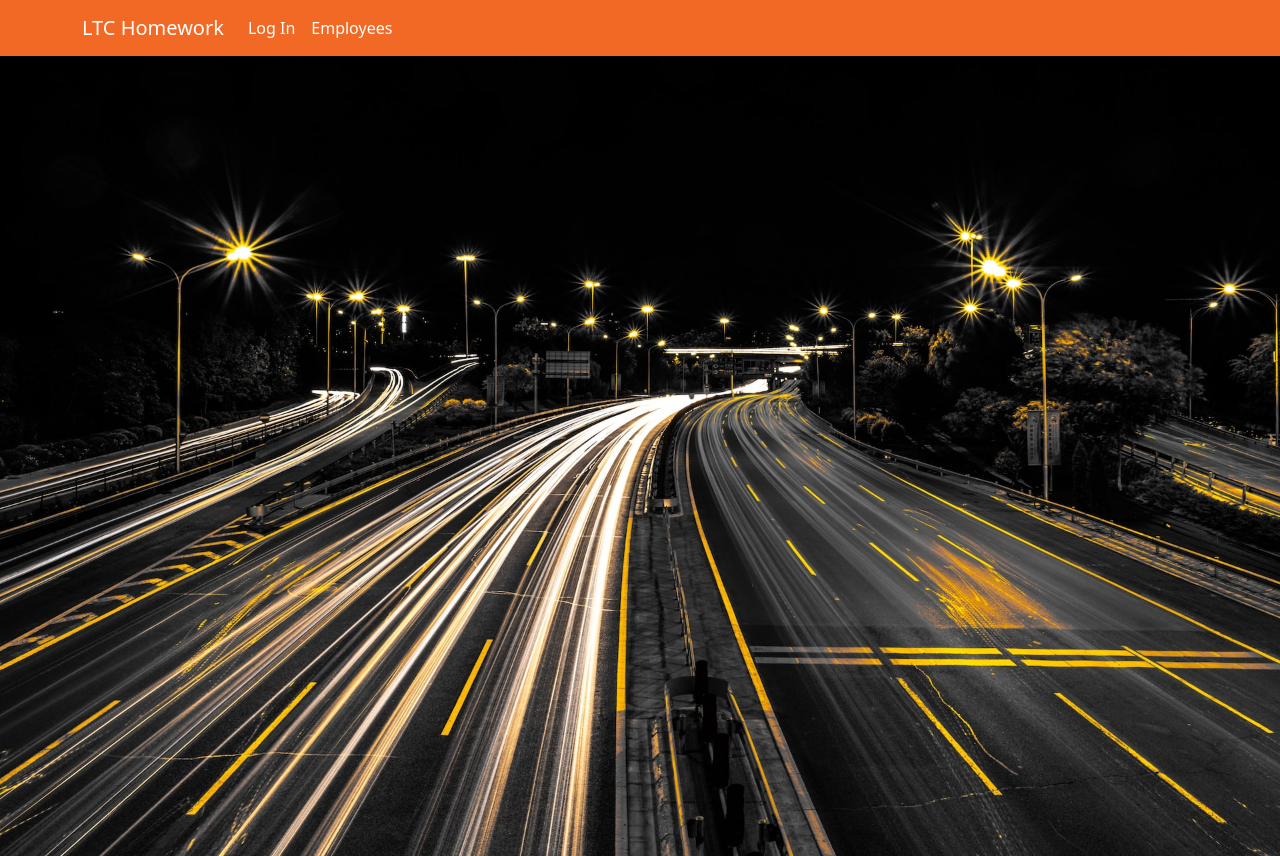
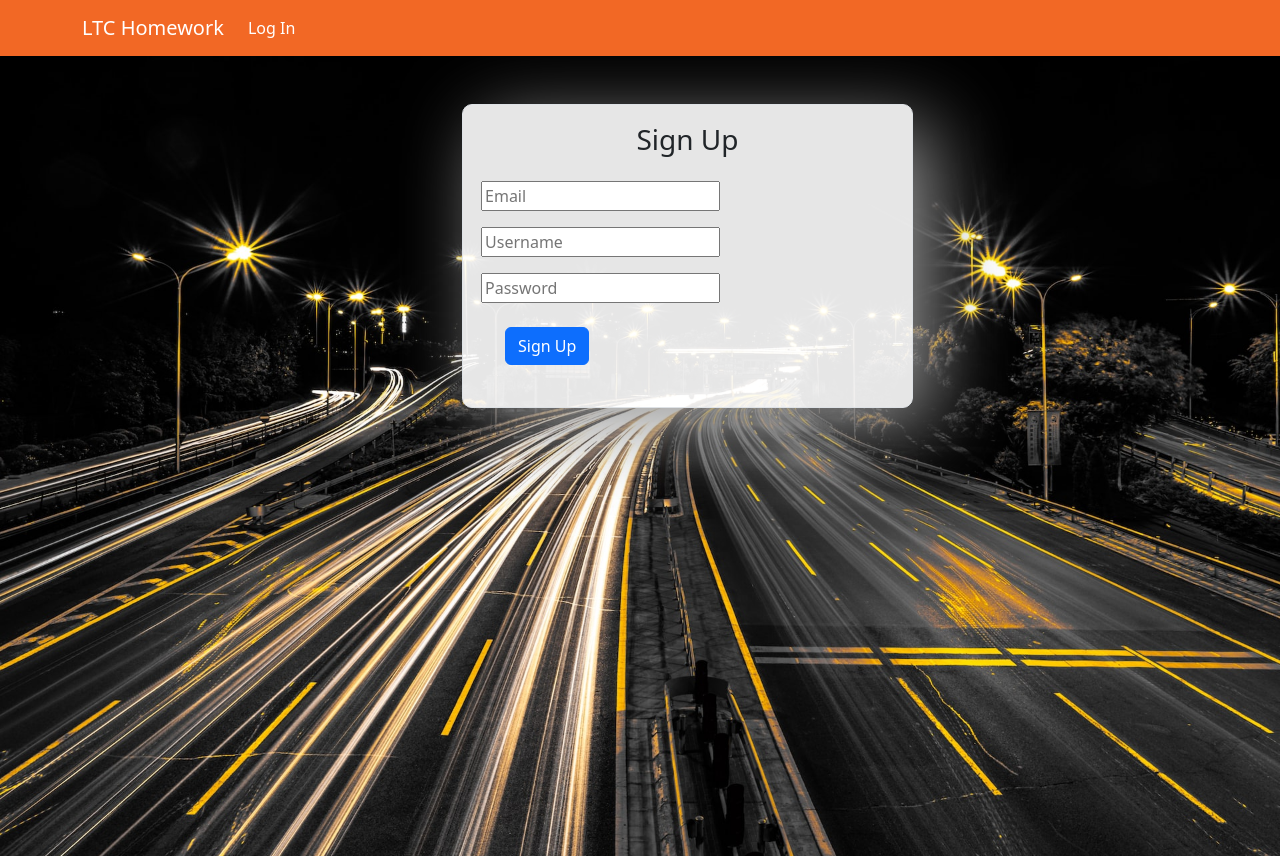
Before and after one commit to julesep3/LTC-Homework, an Angular app: page /signup in a window 1280 px wide. Built offline with nearby package versions, Linux system fonts and the light colour scheme.

Commit message:
add sign up form

```diff
--- a/src/app/app.component.html
+++ b/src/app/app.component.html
@@ -13,9 +13,9 @@
         <!-- <li class="nav-item">
           <a class="nav-link active" style="color: white" aria-current="page" routerLink="signup">Sign Up</a>
         </li> -->
-        <li class="nav-item">
+        <!-- <li class="nav-item">
           <a class="nav-link active" style="color: white" aria-current="page" routerLink="employees">Employees</a>
-        </li>
+        </li> -->
       </ul>
     </div>
   </div>
--- a/src/app/components/signup/signup.component.css
+++ b/src/app/components/signup/signup.component.css
@@ -4,3 +4,19 @@
 	background-attachment: fixed;
 	background-size: cover;
 }
+
+.panel {
+	background-color: rgba(255, 255, 255, 0.9);
+	padding: 4%;
+	box-shadow: 20px 20px 80px rgb(150, 150, 150);
+	border-radius: 10px;
+}
+
+.panel-heading {
+	text-align: center;
+}
+
+#signup {
+	text-decoration: none;
+	cursor: pointer;
+}
--- a/src/app/components/signup/signup.component.html
+++ b/src/app/components/signup/signup.component.html
@@ -1 +1,46 @@
-<div class="outer"></div>
+<!-- <div class="outer"></div> -->
+
+<div class="outer">
+	<div class="container">
+		<div class="row">
+			<div class="offset-md-2 mt-5 col-lg-5 col-md-7 offset-lg-4 offset-md-3">
+				<div class="panel border">
+					<div class="panel-heading">
+						<h3 class=" font-weight-bold">Sign Up</h3>
+					</div>
+					<div class="panel-body ">
+						<form [formGroup]="signupForm">
+							<div class="form-group pt-3">
+								<div class="input-field">
+									<input formControlName="email" type="email" placeholder="Email">
+								</div>
+							</div>
+							<small
+								*ngIf="signupForm.controls['email'].dirty && signupForm.hasError('required', 'email')"
+								class="text-danger">**Email is required</small>
+							<div class="form-group pt-3">
+								<div class="input-field">
+									<input formControlName="username" type="text" placeholder="Username">
+								</div>
+							</div>
+							<small
+								*ngIf="signupForm.controls['username'].dirty && signupForm.hasError('required', 'username')"
+								class="text-danger">**Username is required</small>
+							<div class="form-group pt-3">
+								<div class="input-field">
+									<input formControlName="password" type="password" placeholder="Password">
+								</div>
+							</div>
+							<small
+								*ngIf="signupForm.controls['password'].dirty && signupForm.hasError('required', 'password')"
+								class="text-danger">**Password is required</small>
+							<div>
+								<button (click)="onSignup()" type="submit" class="btn btn-primary m-4">Sign Up</button>
+							</div>
+						</form>
+					</div>
+				</div>
+			</div>
+		</div>
+	</div>
+</div>
--- a/src/app/components/signup/signup.component.ts
+++ b/src/app/components/signup/signup.component.ts
@@ -1,10 +1,28 @@
-import { Component } from '@angular/core';
+import { Component, OnInit } from '@angular/core';
+import { FormBuilder, FormGroup, Validators } from '@angular/forms';
+import { Router } from '@angular/router';
 
 @Component({
   selector: 'app-signup',
   templateUrl: './signup.component.html',
   styleUrls: ['./signup.component.css']
 })
-export class SignupComponent {
+export class SignupComponent implements OnInit {
+
+  signupForm!: FormGroup;
+
+  constructor(private fb: FormBuilder, private router: Router){}
+
+  ngOnInit(): void {
+      this.signupForm = this.fb.group({
+        email: ['', Validators.required],
+        username: ['', Validators.required],
+        password: ['', Validators.required]
+      })
+  }
+
+  onSignup() {
+
+  }
 
 }
```
